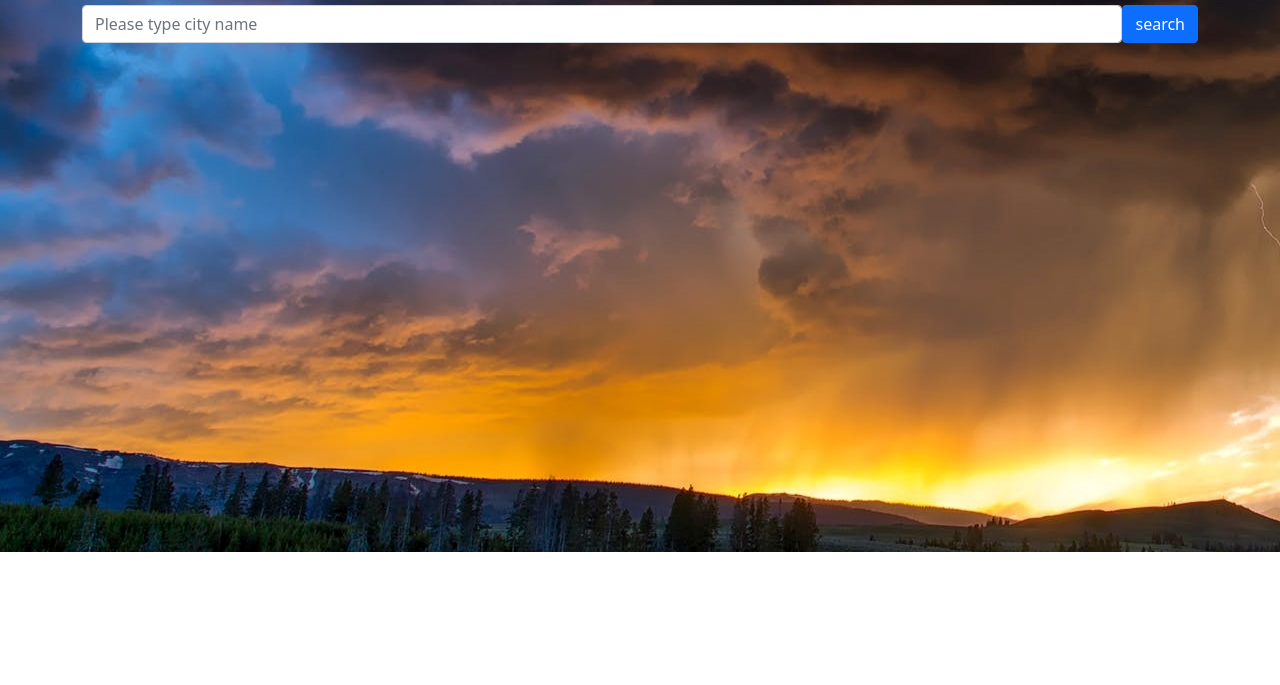
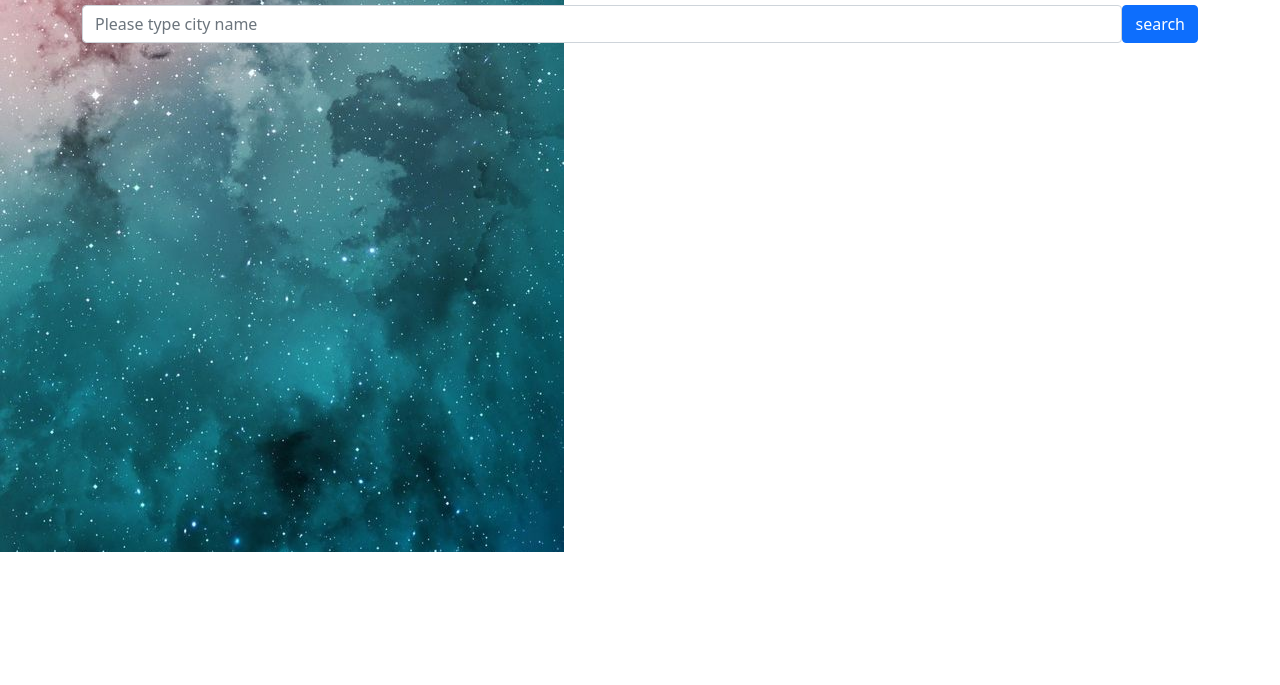
Before and after one commit to mehedy201/Using-API-Weather-details-Search-by-city-name-, a plain HTML site: page index.html in a window 1280 px wide. Shown: the part 115-800 px from the top of the page. Drawn offline with nearby package versions, Linux system fonts and the light colour scheme.

Commit message:
change image

```diff
--- a/css/style.css
+++ b/css/style.css
@@ -3,7 +3,7 @@ body{
     padding: 0;
 }
 .background-image{
-    background-image: url(../img/pexels-photo-164024.jpeg);
+    background-image: url(../img/beckground.jpg);
     height: 41.7rem;
     width: auto;
     background-repeat: no-repeat;
```
Also changed, not shown: img/beckground.jpg (added), img/pexels-photo-1118873.webp (added).
